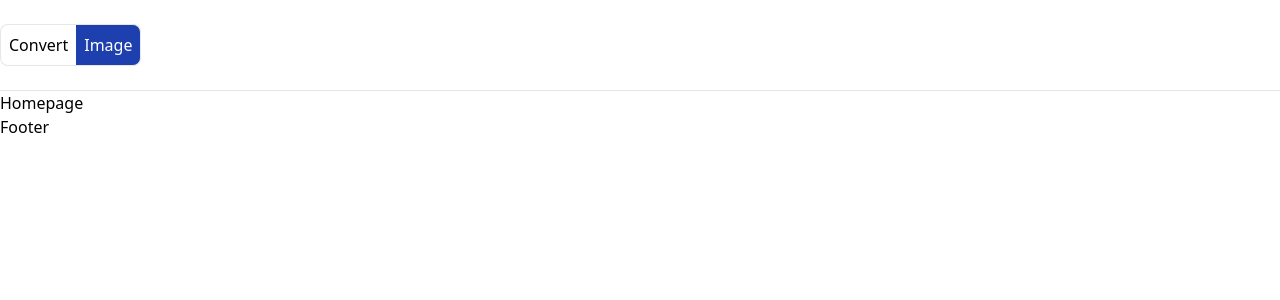
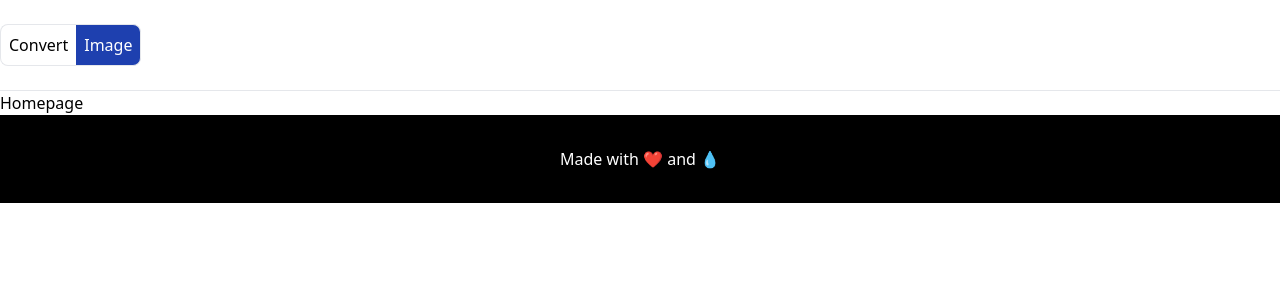
Before and after one commit to BisiDavi/convertimage, a Next.js app: page / in a window 1280 px wide. Shown: the top 300 px of the page. Built offline with nearby package versions, Linux system fonts and the light colour scheme.

Commit message:
footer updated

```diff
--- a/components/Footer.tsx
+++ b/components/Footer.tsx
@@ -1,5 +1,7 @@
 export default function Footer() {
   return (
-    <footer>Footer</footer>
+    <footer className="bg-black  text-white text-center py-8">
+        Made with ❤️ and 💧
+    </footer>
   )
 }
```
